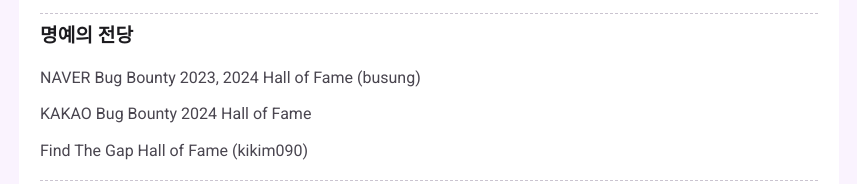
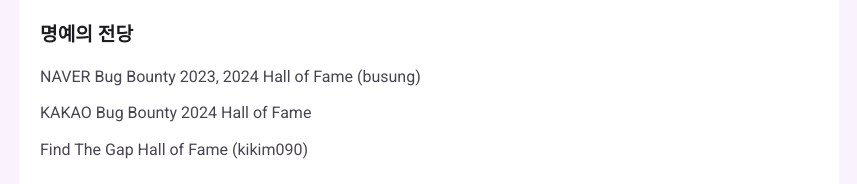
Before and after one commit to BuSung-dev/my_blog, a React app: page /about in a window 1280 px wide. Shown: the part 559-743 px from the top of the page, 377-1234 px from the left. Built offline with nearby package versions, Linux system fonts and the light colour scheme; some packages are replaced by stand-ins of ours; no server answers; a web font is replaced by a local one.

Commit message:
your message

```diff
--- a/app/styles/posts-article.css
+++ b/app/styles/posts-article.css
@@ -462,7 +462,7 @@ html.dark-theme .markdown-body .hljs-meta .hljs-string {
 
 .about-section + .about-section {
   padding-top: 8px;
-  border-top: 1px dashed var(--md-sys-color-outline-variant);
+  /* border-top: 1px dashed var(--md-sys-color-outline-variant); */
 }
 
 .section-subtitle {
```
